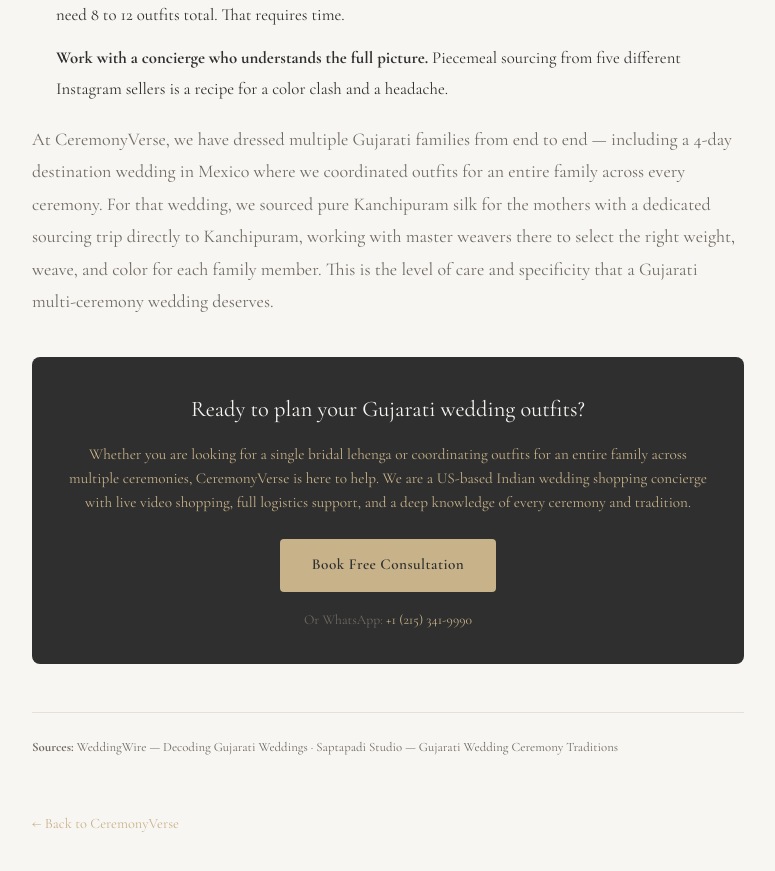
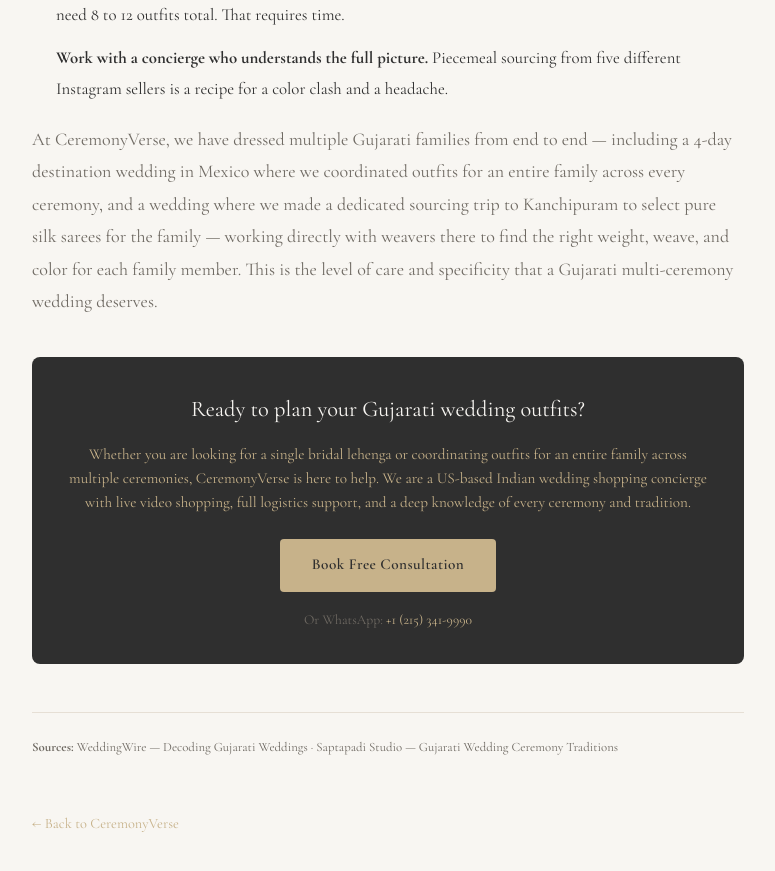
Before and after one commit to leylabernie/v0-ceremony-verse-wedding-concierge, a Next.js app: page /blog/gujarati-wedding-outfit-guide in a window 1280 px wide. Shown: the part 5840-6711 px from the top of the page, without its empty margins (252-1027 px from the left). Built offline with nearby package versions, Linux system fonts and the light colour scheme.

Commit message:
Fix client story attributions: Kanchipuram trip = Druma, India shopping = Karan/Kaval

```diff
--- a/app/blog/gujarati-wedding-outfit-guide/page.tsx
+++ b/app/blog/gujarati-wedding-outfit-guide/page.tsx
@@ -192,7 +192,7 @@ export default function GujaratiWeddingOutfitGuideBlogPost() {
             <li><strong>Work with a concierge who understands the full picture.</strong> Piecemeal sourcing from five different Instagram sellers is a recipe for a color clash and a headache.</li>
           </ul>
           <p style={{ marginTop: "1.2rem" }}>
-            At CeremonyVerse, we have dressed multiple Gujarati families from end to end — including a 4-day destination wedding in Mexico where we coordinated outfits for an entire family across every ceremony. For that wedding, we sourced pure Kanchipuram silk for the mothers with a dedicated sourcing trip directly to Kanchipuram, working with master weavers there to select the right weight, weave, and color for each family member. This is the level of care and specificity that a Gujarati multi-ceremony wedding deserves.
+            At CeremonyVerse, we have dressed multiple Gujarati families from end to end — including a 4-day destination wedding in Mexico where we coordinated outfits for an entire family across every ceremony, and a wedding where we made a dedicated sourcing trip to Kanchipuram to select pure silk sarees for the family — working directly with weavers there to find the right weight, weave, and color for each family member. This is the level of care and specificity that a Gujarati multi-ceremony wedding deserves.
           </p>
 
           {/* CTA Box */}
```
